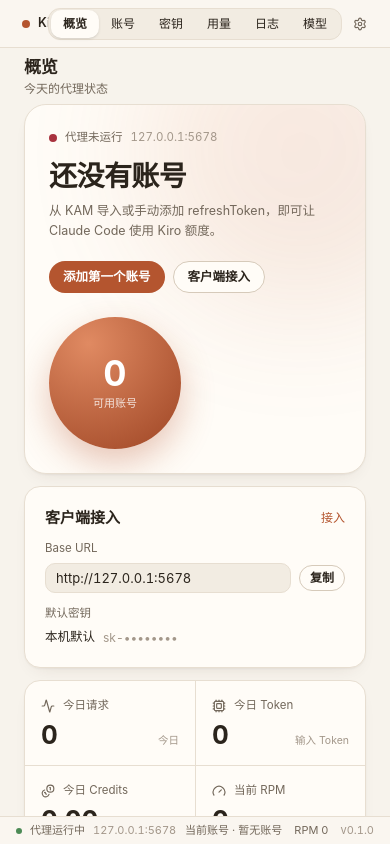
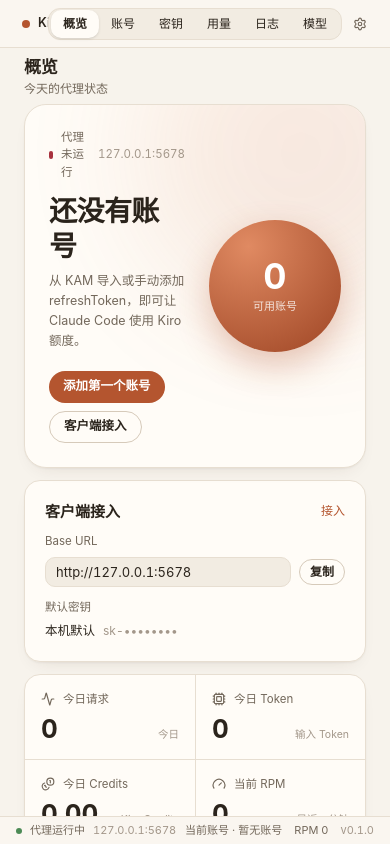
Before and after one commit to kiroproxy/kiroproxy, a React (Vite) app in the folder ui/: page / in a window 390 px wide. Built offline with nearby package versions, Linux system fonts and the light colour scheme.

Commit message:
fix: keep overview two-column layout at default window size

```diff
--- a/ui/src/components/overview/StatusCard.tsx
+++ b/ui/src/components/overview/StatusCard.tsx
@@ -19,8 +19,8 @@
         aria-hidden="true"
         className="pointer-events-none absolute -right-24 -top-28 size-[320px] rounded-full bg-[radial-gradient(circle_at_30%_20%,var(--orb-start),var(--orb-end))] opacity-[0.13] blur-3xl"
       />
-      <div className="relative flex flex-wrap items-center justify-between gap-6">
-        <div className="min-w-0">
+      <div className="relative flex flex-wrap items-center justify-between gap-6 lg:flex-nowrap">
+        <div className="min-w-0 flex-1">
           <div className="flex items-center gap-2 text-[11.5px] text-muted-foreground">
             <span className={cn("size-2 rounded-full", running ? "bg-success" : "bg-danger")} />
             <span>{running ? strings.status.running : strings.status.stopped}</span>
--- a/ui/src/routes/overview.tsx
+++ b/ui/src/routes/overview.tsx
@@ -36,7 +36,7 @@
 
   return (
     <section aria-label={strings.overview.title} className="flex flex-col gap-3">
-      <div className="grid gap-3 xl:grid-cols-[1.55fr_1fr]">
+      <div className="grid gap-3 lg:grid-cols-[1.55fr_1fr]">
         <StatusCard status={server} available={accounts.data?.available ?? 0} />
         {noAccounts ? <OnboardingCard /> : <ConnectCard baseUrl={baseUrl} />}
       </div>
@@ -48,7 +48,7 @@
         rpm={rpm.data?.global ?? 0}
       />
 
-      <div className="grid gap-3 xl:grid-cols-[1.55fr_1fr]">
+      <div className="grid gap-3 lg:grid-cols-[1.55fr_1fr]">
         <UsageTrend daily={daily.data ?? []} />
         <div className="flex flex-col gap-3">
           {noAccounts ? (
```
